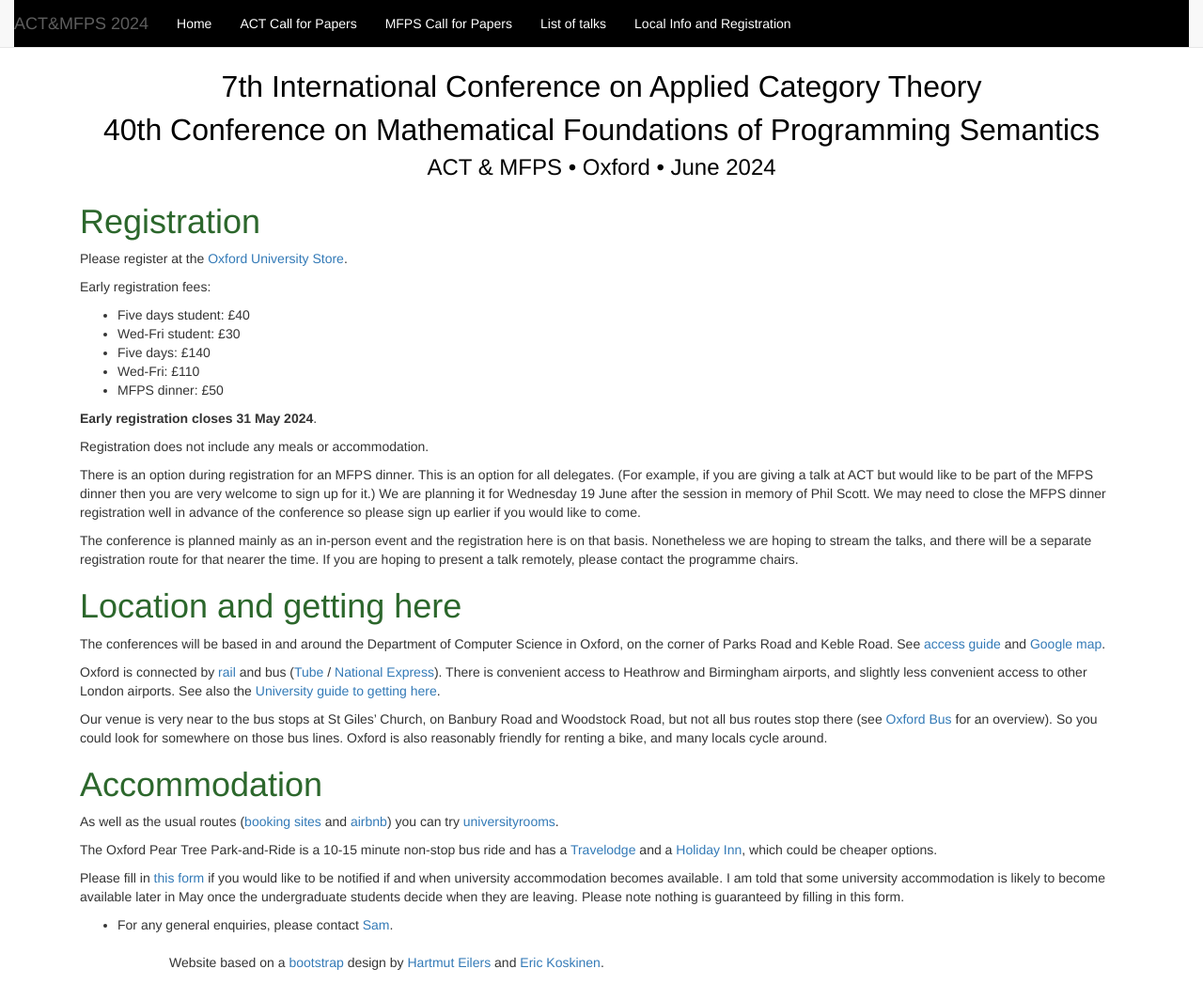
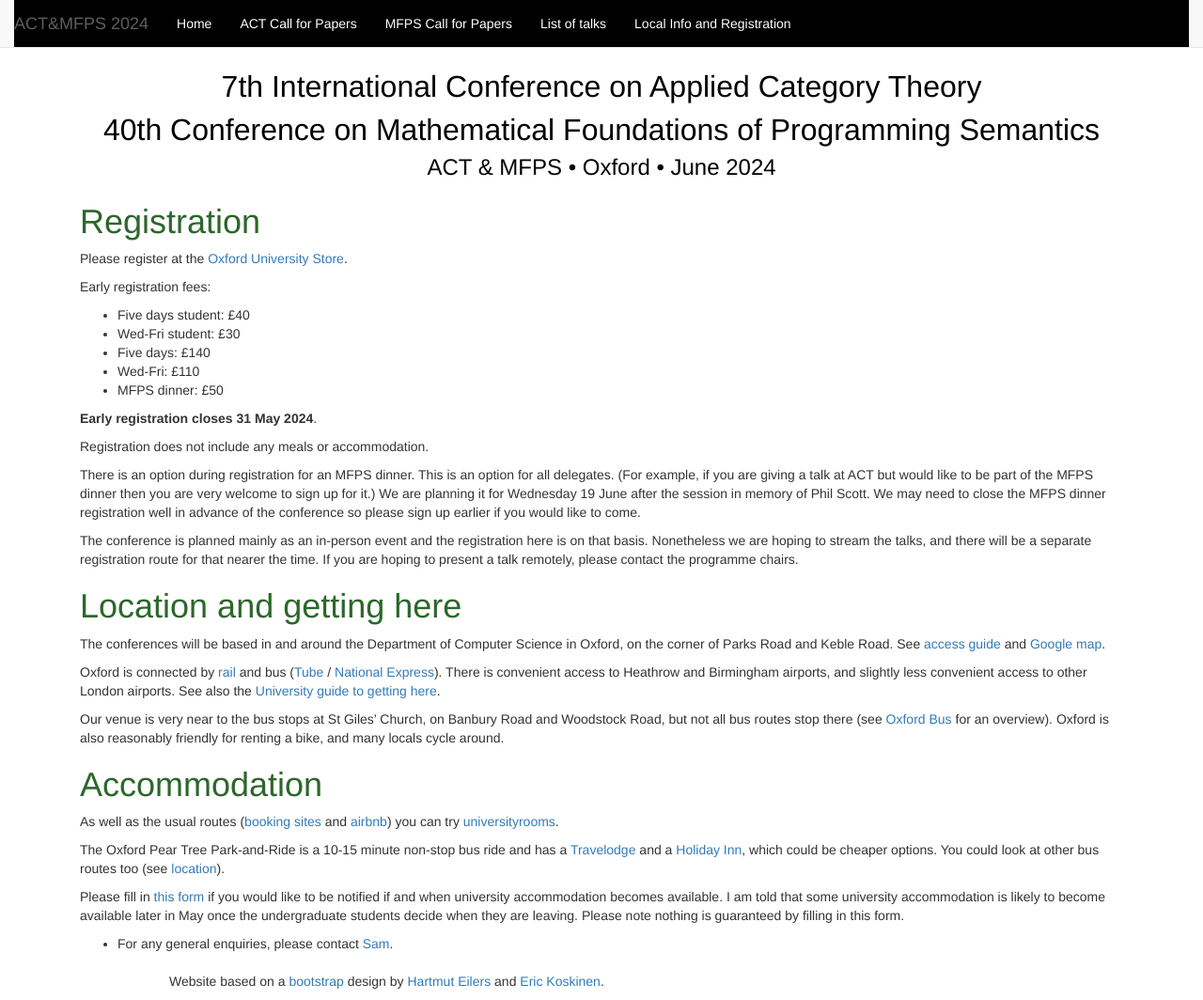
Before and after one commit to oxford24/oxford24.github.io, a Jekyll site: the page built from local.md, in a window 1280 px wide and 1064 px high. Shown: the whole window at 94% size. Built offline with Jekyll 4.4.1, drawn with Linux system fonts in a browser that asks for light colours.

Commit message:
Update local.md

```diff
--- a/local.md
+++ b/local.md
@@ -31,13 +31,13 @@ The conferences will be based in and around the Department of Computer Science i
 
 Oxford is connected by [rail](https://www.nationalrail.co.uk) and bus ([Tube](https://www.oxfordtube.com) / [National Express](https://www.nationalexpress.com/en/help/coach-stations/oxford)). There is convenient access to Heathrow and Birmingham airports, and slightly less convenient access to other London airports. See also the [University guide to getting here](https://www.ox.ac.uk/visitors/visiting-oxford/how-get-oxford).
 
-Our venue is very near to the bus stops at St Giles' Church, on Banbury Road and Woodstock Road, but not all bus routes stop there (see [Oxford Bus](https://images-oxfordbus.passenger-website.com/2023-08/SmartZone%20Network%20Map%20-%2027th%20August%202023.pdf) for an overview). So you could look for somewhere on those bus lines. Oxford is also reasonably friendly for renting a bike, and many locals cycle around.
+Our venue is very near to the bus stops at St Giles' Church, on Banbury Road and Woodstock Road, but not all bus routes stop there (see [Oxford Bus](https://images-oxfordbus.passenger-website.com/2023-08/SmartZone%20Network%20Map%20-%2027th%20August%202023.pdf) for an overview). Oxford is also reasonably friendly for renting a bike, and many locals cycle around.
 
 # Accommodation
 
 As well as the usual routes ([booking sites](https://www.tripadvisor.co.uk/Hotels-g186361-Oxford_Oxfordshire_England-Hotels.html) and [airbnb](https://www.airbnb.co.uk/oxford-united-kingdom/stays/apartments)) you can try [universityrooms](https://www.universityrooms.com/en-GB/city/oxford/home/).
 
-The Oxford Pear Tree Park-and-Ride is a 10-15 minute non-stop bus ride and has a [Travelodge](https://www.tripadvisor.co.uk/Hotel_Review-g186361-d1027077-Reviews-Travelodge_Oxford_Peartree_Hotel-Oxford_Oxfordshire_England.html) and a [Holiday Inn](https://www.tripadvisor.co.uk/Hotel_Review-g186361-d226318-Reviews-Holiday_Inn_Oxford_an_IHG_Hotel-Oxford_Oxfordshire_England.html?m=19905), which could be cheaper options.
+The Oxford Pear Tree Park-and-Ride is a 10-15 minute non-stop bus ride and has a [Travelodge](https://www.tripadvisor.co.uk/Hotel_Review-g186361-d1027077-Reviews-Travelodge_Oxford_Peartree_Hotel-Oxford_Oxfordshire_England.html) and a [Holiday Inn](https://www.tripadvisor.co.uk/Hotel_Review-g186361-d226318-Reviews-Holiday_Inn_Oxford_an_IHG_Hotel-Oxford_Oxfordshire_England.html?m=19905), which could be cheaper options. You could look at other bus routes too (see [location](#location-and-getting-there)).
 
  Please fill in [this form](https://forms.gle/jGCWfjG6N2QGM8vPA) if you would like to be notified if and when university accommodation becomes available. I am told that some university accommodation is likely to become available later in May once the undergraduate students decide when they are leaving. Please note nothing is guaranteed by filling in this form.
 
```
